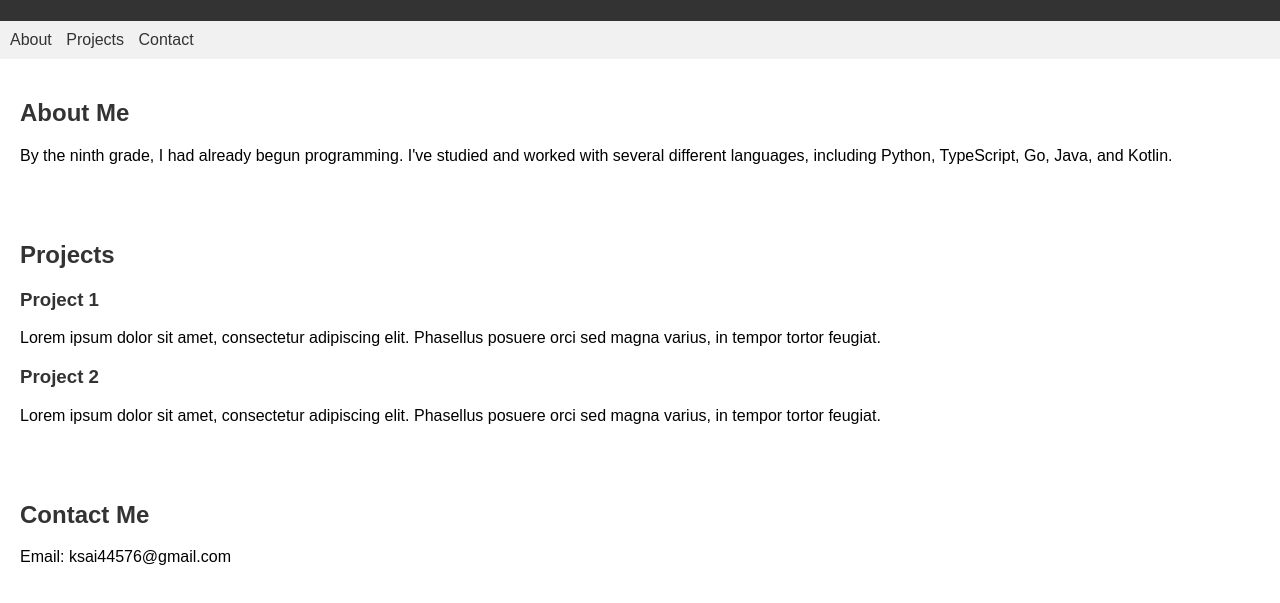
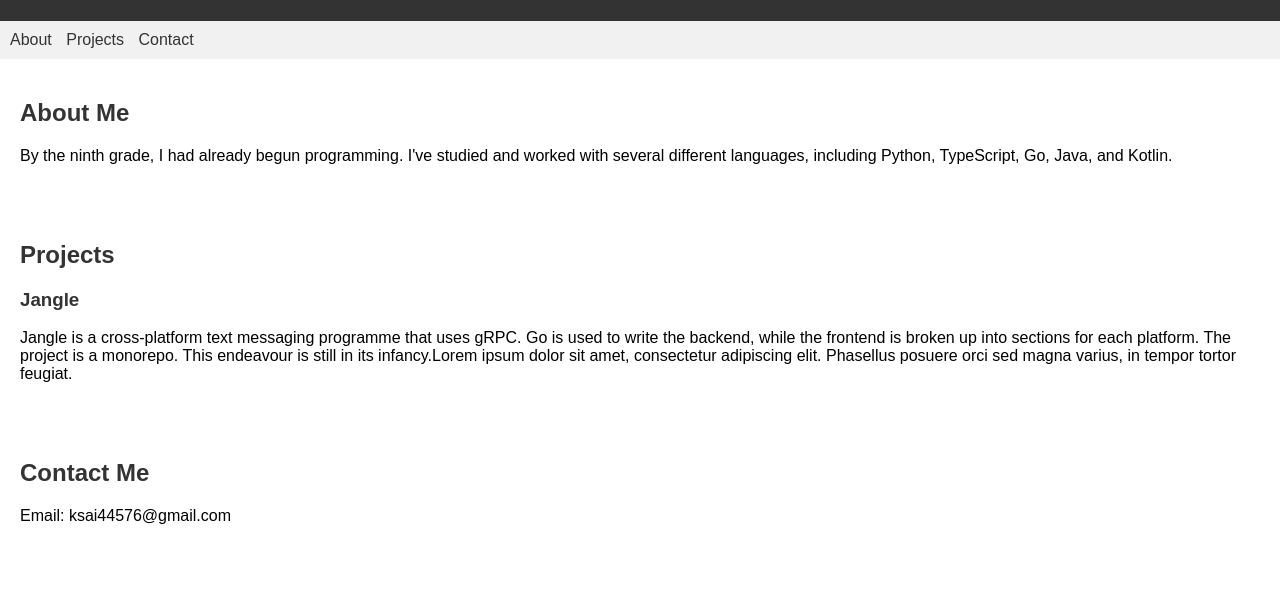
Before and after one commit to Harbinger-of-End/Portfolio, a plain HTML site: page index.html in a window 1280 px wide. Shown: the part 99-702 px from the top of the page. Drawn offline with Linux system fonts and the light colour scheme.

Commit message:
Added a project

```diff
--- a/index.html
+++ b/index.html
@@ -27,19 +27,15 @@
             <h2>Projects</h2>
             <ul>
                 <li>
-                    <h3>Project 1</h3>
+                    <h3>Jangle</h3>
                     <p>
-                        Lorem ipsum dolor sit amet, consectetur adipiscing elit.
-                        Phasellus posuere orci sed magna varius, in tempor
-                        tortor feugiat.
-                    </p>
-                </li>
-                <li>
-                    <h3>Project 2</h3>
-                    <p>
-                        Lorem ipsum dolor sit amet, consectetur adipiscing elit.
-                        Phasellus posuere orci sed magna varius, in tempor
-                        tortor feugiat.
+                        Jangle is a cross-platform text messaging programme that
+                        uses gRPC. Go is used to write the backend, while the
+                        frontend is broken up into sections for each platform.
+                        The project is a monorepo. This endeavour is still in
+                        its infancy.Lorem ipsum dolor sit amet, consectetur
+                        adipiscing elit. Phasellus posuere orci sed magna
+                        varius, in tempor tortor feugiat.
                     </p>
                 </li>
             </ul>
```
